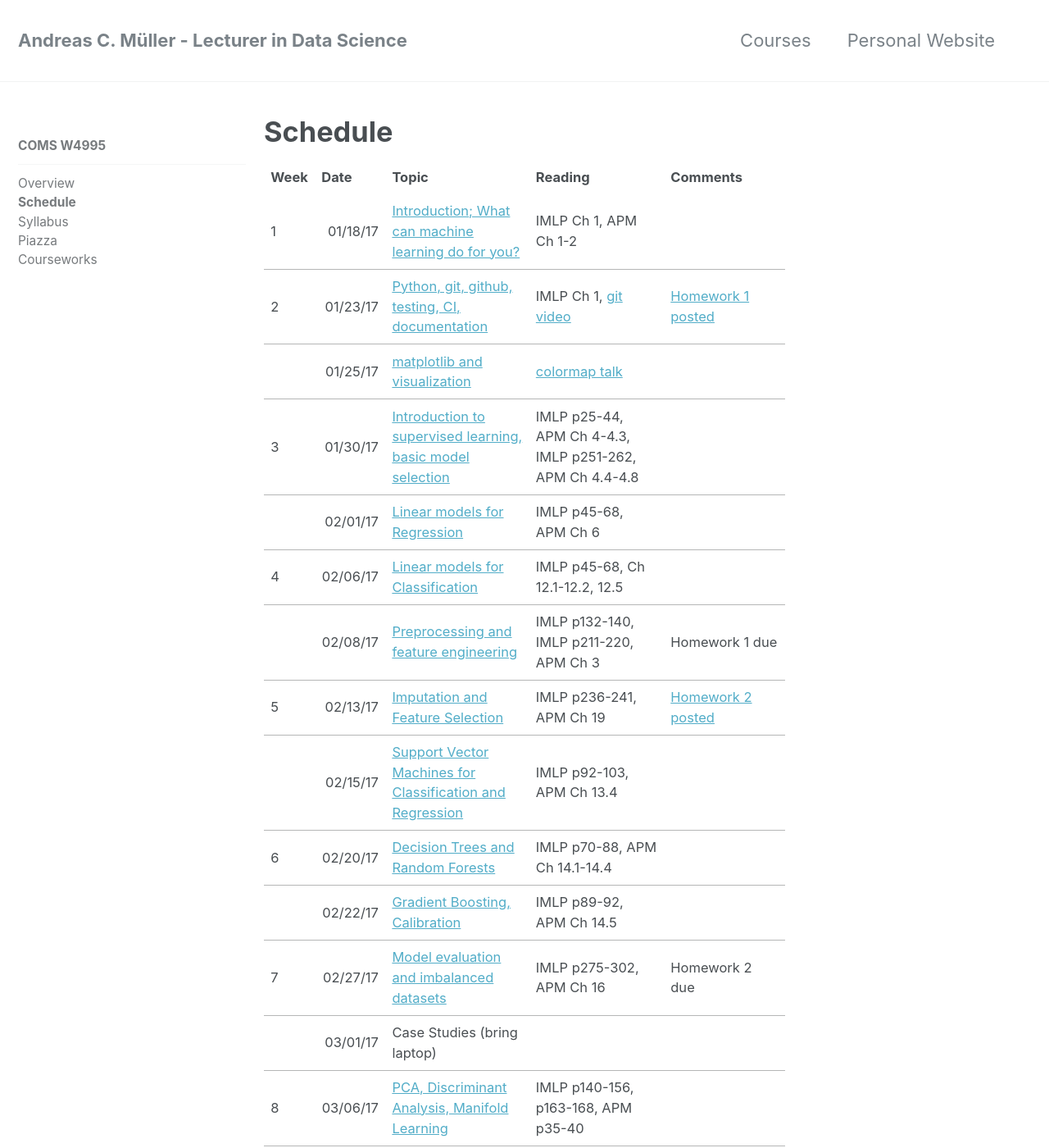
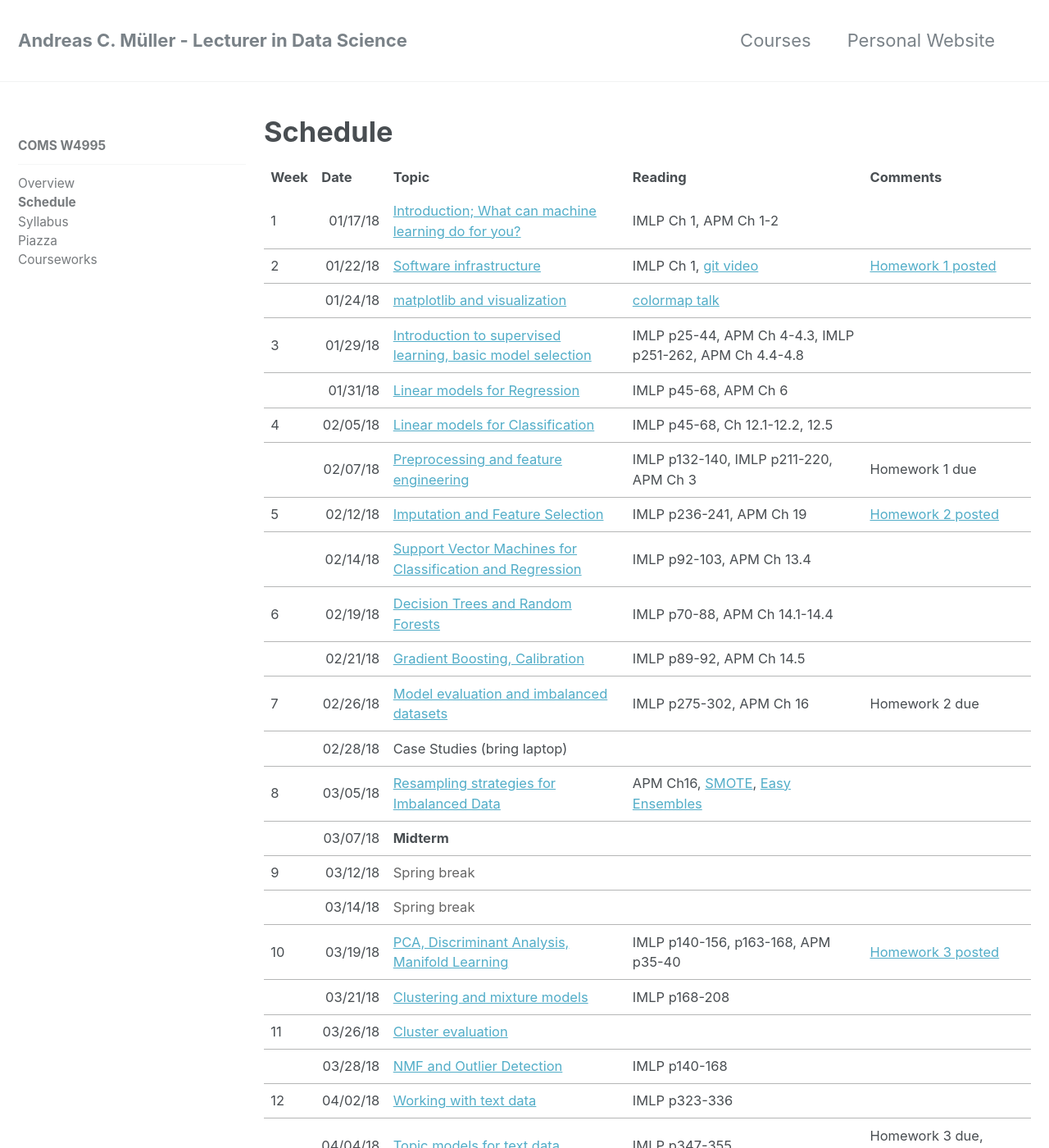
Before and after one commit to amueller/columbia-website, a Jekyll site: the page built from _comsw4995s18/lectures.md, in a window 1280 px wide and 1400 px high. Shown: the whole window at 82% size. Built offline with Jekyll 4.4.1, drawn with Linux system fonts in a browser that asks for light colours; some of the changed text lies outside the part shown.

Commit message:
strip links, fix dates for schedule, add custom CSS for schedule width

```diff
--- a/_comsw4995s18/lectures.md
+++ b/_comsw4995s18/lectures.md
@@ -21,211 +22,211 @@ sidebar:
     </tr>
 	<tr>
 		<td>1</td>
-		<td align="right" sdval="42753" sdnum="1033;0;MM/DD/YY">01/18/17</td>
-		<td><a href="https://github.com/amueller/applied_ml_spring_2017/raw/master/slides/aml-01-011817_notes.pdf">Introduction; What can machine learning do for you?</a></td>
+		<td align="right" sdval="42753" sdnum="1033;0;MM/DD/YY">01/17/18</td>
+		<td><a href="#">Introduction; What can machine learning do for you?</a></td>
 		<td>IMLP Ch 1, APM Ch 1-2</td>
 		<td><br></td>
 	</tr>
 	<tr>
 		<td>2</td>
-		<td align="right" sdval="42758" sdnum="1033;0;MM/DD/YY">01/23/17</td>
-		<td><a href="https://github.com/amueller/applied_ml_spring_2017/raw/master/slides/aml-02-012317_notes.pdf">Python, git, github, testing, CI, documentation</a></td>
+		<td align="right" sdval="42758" sdnum="1033;0;MM/DD/YY">01/22/18</td>
+		<td><a href="#">Software infrastructure</a></td>
 		<td>IMLP Ch 1, <a href="https://www.youtube.com/watch?v=1ffBJ4sVUb4">git video</a></td>
-		<td><a href="https://github.com/amueller/applied_ml_spring_2017/raw/master/homeworks/HomeworkI.pdf">Homework 1 posted</a></td>
+		<td><a href="#">Homework 1 posted</a></td>
 	</tr>
 	<tr>
 		<td><br></td>
-		<td align="right" sdval="42760" sdnum="1033;0;MM/DD/YY">01/25/17</td>
-		<td><a href="https://github.com/amueller/applied_ml_spring_2017/raw/master/slides/aml-03-012517_notes.pdf">matplotlib and visualization</a></td>
+		<td align="right" sdval="42760" sdnum="1033;0;MM/DD/YY">01/24/18</td>
+		<td><a href="#">matplotlib and visualization</a></td>
 		<td><a href="https://www.youtube.com/watch?v=xAoljeRJ3lU">colormap talk</a></td>
 		<td><br></td>
 	</tr>
 	<tr>
 		<td>3</td>
-		<td align="right" sdval="42765" sdnum="1033;0;MM/DD/YY">01/30/17</td>
-		<td><a href="https://github.com/amueller/applied_ml_spring_2017/raw/master/slides/aml-04-013017_notes.pdf">Introduction to supervised learning, basic model selection</a></td>
+		<td align="right" sdval="42765" sdnum="1033;0;MM/DD/YY">01/29/18</td>
+		<td><a href="#">Introduction to supervised learning, basic model selection</a></td>
 		<td>IMLP p25-44, APM Ch 4-4.3, IMLP p251-262, APM Ch 4.4-4.8</td>
 		<td><br></td>
 	</tr>
 	<tr>
 		<td><br></td>
-		<td align="right" sdval="42767" sdnum="1033;0;MM/DD/YY">02/01/17</td>
-		<td><a href="https://github.com/amueller/applied_ml_spring_2017/raw/master/slides/aml-05-020117_notes.pdf">Linear models for Regression</a></td>
+		<td align="right" sdval="42767" sdnum="1033;0;MM/DD/YY">01/31/18</td>
+		<td><a href="#">Linear models for Regression</a></td>
 		<td>IMLP p45-68, APM Ch 6</td>
 		<td><br></td>
 	</tr>
 	<tr>
 		<td>4</td>
-		<td align="right" sdval="42772" sdnum="1033;0;MM/DD/YY">02/06/17</td>
-		<td><a href="https://github.com/amueller/applied_ml_spring_2017/raw/master/slides/aml-06-020617.pdf">Linear models for Classification</a></td>
+		<td align="right" sdval="42772" sdnum="1033;0;MM/DD/YY">02/05/18</td>
+		<td><a href="#">Linear models for Classification</a></td>
 		<td>IMLP p45-68,  Ch 12.1-12.2, 12.5</td>
 		<td></td>
 	</tr>
 	<tr>
 		<td><br></td>
-		<td align="right" sdval="42774" sdnum="1033;0;MM/DD/YY">02/08/17</td>
-		<td><a href="https://github.com/amueller/applied_ml_spring_2017/raw/master/slides/aml-07-020817_notes.pdf">Preprocessing and feature engineering</a></td>
+		<td align="right" sdval="42774" sdnum="1033;0;MM/DD/YY">02/07/18</td>
+		<td><a href="#">Preprocessing and feature engineering</a></td>
 		<td>IMLP p132-140, IMLP p211-220, APM Ch 3</td>
 		<td>Homework 1 due</td>
 	</tr>
 	<tr>
 		<td>5</td>
-		<td align="right" sdval="42779" sdnum="1033;0;MM/DD/YY">02/13/17</td>
-		<td><a href="https://github.com/amueller/applied_ml_spring_2017/raw/master/slides/aml-08-021317_notes.pdf">Imputation and Feature Selection</a></td>
+		<td align="right" sdval="42779" sdnum="1033;0;MM/DD/YY">02/12/18</td>
+		<td><a href="#">Imputation and Feature Selection</a></td>
 		<td>IMLP p236-241, APM Ch 19</td>
-		<td><a href="https://docs.google.com/document/d/1EHyWR-GZfwK5a9JJc_nFy3yvVofA11cMjvH7vXE6JH0/edit?usp=sharing">Homework 2 posted</a></td>
+		<td><a href="#">Homework 2 posted</a></td>
 	</tr>
 	<tr>
 		<td><br></td>
-		<td align="right" sdval="42781" sdnum="1033;0;MM/DD/YY">02/15/17</td>
-		<td><a href="https://github.com/amueller/applied_ml_spring_2017/raw/master/slides/aml-09-021517_notes.pdf">Support Vector Machines for Classification and Regression</a></td>
+		<td align="right" sdval="42781" sdnum="1033;0;MM/DD/YY">02/14/18</td>
+		<td><a href="#">Support Vector Machines for Classification and Regression</a></td>
 		<td>IMLP p92-103, APM Ch 13.4</td>
 		<td><br></td>
 	</tr>
 	<tr>
 		<td>6</td>
-		<td align="right" sdval="42786" sdnum="1033;0;MM/DD/YY">02/20/17</td>
-		<td><a href="https://github.com/amueller/applied_ml_spring_2017/raw/master/slides/aml-10-022017_notes.pdf">Decision Trees and Random Forests</a></td>
+		<td align="right" sdval="42786" sdnum="1033;0;MM/DD/YY">02/19/18</td>
+		<td><a href="#">Decision Trees and Random Forests</a></td>
 		<td>IMLP p70-88, APM Ch 14.1-14.4</td>
 		<td><br></td>
 	</tr>
 	<tr>
 		<td><br></td>
-		<td align="right" sdval="42788" sdnum="1033;0;MM/DD/YY">02/22/17</td>
-		<td><a href="https://github.com/amueller/applied_ml_spring_2017/raw/master/slides/aml-11-022217_notes.pdf">Gradient Boosting, Calibration</a></td>
+		<td align="right" sdval="42788" sdnum="1033;0;MM/DD/YY">02/21/18</td>
+		<td><a href="#">Gradient Boosting, Calibration</a></td>
 		<td>IMLP p89-92, APM Ch 14.5</td>
 		<td><br></td>
 	</tr>
 	<tr>
 		<td>7</td>
-		<td align="right" sdval="42793" sdnum="1033;0;MM/DD/YY">02/27/17</td>
-		<td><a href="https://github.com/amueller/applied_ml_spring_2017/raw/master/slides/aml-12-022717.pdf">Model evaluation and imbalanced datasets</a></td>
+		<td align="right" sdval="42793" sdnum="1033;0;MM/DD/YY">02/26/18</td>
+		<td><a href="#">Model evaluation and imbalanced datasets</a></td>
 		<td>IMLP p275-302, APM Ch 16</td>
 		<td>Homework 2 due</td>
 	</tr>
 	<tr>
 		<td><br></td>
-		<td align="right" sdval="42795" sdnum="1033;0;MM/DD/YY">03/01/17</td>
+		<td align="right" sdval="42795" sdnum="1033;0;MM/DD/YY">02/28/18</td>
 		<td>Case Studies (bring laptop)</td>
 		<td></td>
 		<td><br></td>
 	</tr>
 	<tr>
 		<td>8</td>
-		<td align="right" sdval="42800" sdnum="1033;0;MM/DD/YY">03/06/17</td>
-		<td><a href="https://github.com/amueller/applied_ml_spring_2017/raw/master/slides/aml-14-030617.pdf">PCA, Discriminant Analysis, Manifold Learning</a></td>
-		<td>IMLP p140-156, p163-168, APM p35-40</td>
+		<td align="right" sdval="42800" sdnum="1033;0;MM/DD/YY">03/05/18</td>
+        <td><a href="#">Resampling strategies for Imbalanced Data</a><br></td>
+        <td>APM Ch16, <a href="https://www.jair.org/media/953/live-953-2037-jair.pdf">SMOTE</a>, <a href="http://cs.nju.edu.cn/zhouzh/zhouzh.files/publication/tsmcb09.pdf">Easy Ensembles</a></td>
 		<td></td>
 	</tr>
 	<tr>
 		<td><br></td>
-		<td align="right" sdval="42802" sdnum="1033;0;MM/DD/YY">03/08/17</td>
+		<td align="right" sdval="42802" sdnum="1033;0;MM/DD/YY">03/07/18</td>
 		<td><b>Midterm</b></td>
 		<td><br></td>
 		<td><br></td>
 	</tr>
 	<tr>
 		<td>9</td>
-		<td align="right" sdval="42807" sdnum="1033;0;MM/DD/YY">03/13/17</td>
+		<td align="right" sdval="42807" sdnum="1033;0;MM/DD/YY">03/12/18</td>
 		<td><font color="#666666">Spring break</font></td>
 		<td><br></td>
 		<td><br></td>
 	</tr>
 	<tr>
 		<td><br></td>
-		<td align="right" sdval="42809" sdnum="1033;0;MM/DD/YY">03/15/17</td>
+		<td align="right" sdval="42809" sdnum="1033;0;MM/DD/YY">03/14/18</td>
 		<td><font color="#666666">Spring break</font></td>
 		<td><br></td>
 		<td><br></td>
 	</tr>
 	<tr>
 		<td>10</td>
-		<td align="right" sdval="42814" sdnum="1033;0;MM/DD/YY">03/20/17</td>
-        <td><a href="https://github.com/amueller/applied_ml_spring_2017/raw/master/slides/aml-15-032017.pdf">Resampling strategies for Imbalanced Data</a><br></td>
-        <td>APM Ch16, <a href="https://www.jair.org/media/953/live-953-2037-jair.pdf">SMOTE</a>, <a href="http://cs.nju.edu.cn/zhouzh/zhouzh.files/publication/tsmcb09.pdf">Easy Ensembles</a></td>
-        <td><a href="https://docs.google.com/a/columbia.edu/document/d/1DAGu-Obb2tAT23IxdV9-ujm3N6-xZnIECK96N-oJRck/edit?usp=sharing">Homework 3 posted</a></td>
+		<td align="right" sdval="42814" sdnum="1033;0;MM/DD/YY">03/19/18</td>
+		<td><a href="#">PCA, Discriminant Analysis, Manifold Learning</a></td>
+		<td>IMLP p140-156, p163-168, APM p35-40</td>
+        <td><a href="#">Homework 3 posted</a></td>
 	</tr>
 	<tr>
 		<td><br></td>
-		<td align="right" sdval="42816" sdnum="1033;0;MM/DD/YY">03/22/17</td>
-		<td><a href="https://github.com/amueller/applied_ml_spring_2017/raw/master/slides/aml-16-032217.pdf">Clustering and mixture models</a></td>
+		<td align="right" sdval="42816" sdnum="1033;0;MM/DD/YY">03/21/18</td>
+		<td><a href="#">Clustering and mixture models</a></td>
 		<td>IMLP p168-208</td>
 		<td><br></td>
 	</tr>
 	<tr>
 		<td>11</td>
-		<td align="right" sdval="42821" sdnum="1033;0;MM/DD/YY">03/27/17</td>
-		<td><a href="https://github.com/amueller/applied_ml_spring_2017/raw/master/slides/aml-17-032717.pdf">Cluster evaluation</a></td>
+		<td align="right" sdval="42821" sdnum="1033;0;MM/DD/YY">03/26/18</td>
+		<td><a href="#">Cluster evaluation</a></td>
 		<td></td>
 		<td><br></td>
 	</tr>
 	<tr>
 		<td><br></td>
-		<td align="right" sdval="42823" sdnum="1033;0;MM/DD/YY">03/29/17</td>
-		<td><a href="https://github.com/amueller/applied_ml_spring_2017/raw/master/slides/aml-18-032917.pdf">NMF and Outlier Detection</a></td>
+		<td align="right" sdval="42823" sdnum="1033;0;MM/DD/YY">03/28/18</td>
+		<td><a href="#">NMF and Outlier Detection</a></td>
 		<td>IMLP p140-168</td>
 		<td><br></td>
 	</tr>
 	<tr>
 		<td>12</td>
-		<td align="right" sdval="42828" sdnum="1033;0;MM/DD/YY">04/03/17</td>
-		<td><a href="https://github.com/amueller/applied_ml_spring_2017/raw/master/slides/aml-19-040317.pdf">Working with text data</a></td>
+		<td align="right" sdval="42828" sdnum="1033;0;MM/DD/YY">04/02/18</td>
+		<td><a href="#">Working with text data</a></td>
 		<td>IMLP p323-336</td>
 		<td></td>
 	</tr>
 	<tr>
 		<td><br></td>
-		<td align="right" sdval="42830" sdnum="1033;0;MM/DD/YY">04/05/17</td>
-		<td><a href="https://github.com/amueller/applied_ml_spring_2017/raw/master/slides/aml-20-040517_notes.pdf">Topic models for text data</a></td>
+		<td align="right" sdval="42830" sdnum="1033;0;MM/DD/YY">04/04/18</td>
+		<td><a href="#">Topic models for text data</a></td>
 		<td>IMLP p347-355</td>
-		<td>Homework 3 due, <a href="https://docs.google.com/document/d/1EhETMeCozeVGhlKW-IcgdPew-k60eGE4M0NQNaRVIVg/edit?usp=sharing">Homework 4 posted</a></td>
+		<td>Homework 3 due, <a href="#">Homework 4 posted</a></td>
 	</tr>
 	<tr>
 		<td>13</td>
-		<td align="right" sdval="42835" sdnum="1033;0;MM/DD/YY">04/10/17</td>
-		<td><a href="https://github.com/amueller/applied_ml_spring_2017/raw/master/slides/aml-21-041017_notes.pdf">Word and document embeddings</a></td>
+		<td align="right" sdval="42835" sdnum="1033;0;MM/DD/YY">04/09/18</td>
+		<td><a href="#">Word and document embeddings</a></td>
 		<td><a href="https://papers.nips.cc/paper/5021-distributed-representations-of-words-and-phrases-and-their-compositionality.pdf">Mikolov 2013a</a>, <a href="http://www.aclweb.org/anthology/N13-1090">Mikolov 2013b</a>,
         <a href="https://github.com/RaRe-Technologies/gensim/blob/develop/docs/notebooks/word2vec.ipynb">gensim word2vec</a></td>
 		<td></td>
 	</tr>
 	<tr>
 		<td><br></td>
-		<td align="right" sdval="42837" sdnum="1033;0;MM/DD/YY">04/12/17</td>
-		<td><a href="https://github.com/amueller/applied_ml_spring_2017/raw/master/slides/aml-22-041217_notes.pdf">Neural Networks</a></td>
+		<td align="right" sdval="42837" sdnum="1033;0;MM/DD/YY">04/11/18</td>
+		<td><a href="#">Neural Networks</a></td>
 		<td>IMLP p104-109, <a href="http://www.deeplearningbook.org/contents/mlp.html">DL Ch 6</a>, <a href="http://www.deeplearningbook.org/contents/regularization.html">Ch 7.8</a></td>
 		<td><br></td>
 	</tr>
 	<tr>
 		<td>14</td>
-		<td align="right" sdval="42842" sdnum="1033;0;MM/DD/YY">04/17/17</td>
-		<td><a href="https://github.com/amueller/applied_ml_spring_2017/raw/master/slides/aml-23-041717_notes.pdf">Convolutional neural networks for image classification</a></td>
+		<td align="right" sdval="42842" sdnum="1033;0;MM/DD/YY">04/16/18</td>
+		<td><a href="#">Convolutional neural networks for image classification</a></td>
 		<td><a href="http://www.deeplearningbook.org/contents/regularization.html">DL Ch 7.12</a>, <a href="http://www.deeplearningbook.org/contents/convnets.html">Ch 9</a>, <a href="https://keras.io/">keras docs</a></td>
-		<td>Homework 4 due, <a href="https://docs.google.com/a/columbia.edu/document/d/1L-VoM88gJ1avThtdWuHHA3K8TpvvIn1jQiXZYt0UCSM/edit?usp=sharing">Homework 5 posted</a></td>
+		<td>Homework 4 due, <a href="#">Homework 5 posted</a></td>
 	</tr>
 	<tr>
 		<td><br></td>
-		<td align="right" sdval="42844" sdnum="1033;0;MM/DD/YY">04/19/17</td>
-		<td><a href="https://github.com/amueller/applied_ml_spring_2017/raw/master/slides/aml-24-041917_notes.pdf">Even more neural networks</a></td>
+		<td align="right" sdval="42844" sdnum="1033;0;MM/DD/YY">04/18/18</td>
+		<td><a href="#">Even more neural networks</a></td>
 		<td><a href="http://www.deeplearningbook.org/contents/convnets.html">DL Ch 9</a><a href="http://cs231n.github.io/">Stanford CNN course notes, Module 2</a></td>
 		<td><br></td>
 	</tr>
 	<tr>
 		<td>15</td>
-		<td align="right" sdval="42849" sdnum="1033;0;MM/DD/YY">04/24/17</td>
+		<td align="right" sdval="42849" sdnum="1033;0;MM/DD/YY">04/23/18</td>
 		<td>Time series data</td>
 		<td><br></td>
 		<td><br></td>
 	</tr>
 	<tr>
 		<td><br></td>
-		<td align="right" sdval="42851" sdnum="1033;0;MM/DD/YY">04/26/17</td>
+		<td align="right" sdval="42851" sdnum="1033;0;MM/DD/YY">04/25/18</td>
 		<td>Machine Learning in Production, HW 4</td>
-		<td><a href="https://raw.githubusercontent.com/amueller/applied_ml_spring_2017/master/homeworks/homework4/vision_zero_analysis.ipynb">HW 4 solution</a>IMLP Ch 8, HICC</td>
-		<td>Homework 5 due [MOVED TO SATURDAY 04/29/17 4pm]</td>
+		<td>IMLP Ch 8, HICC</td>
+		<td>Homework 5 due</td>
 	</tr>
 	<tr>
 		<td>16</td>
-		<td align="right" sdval="42856" sdnum="1033;0;MM/DD/YY">05/01/17</td>
+		<td align="right" sdval="42856" sdnum="1033;0;MM/DD/YY">04/30/18</td>
 		<td><b>Second Exam</b></td>
 		<td><br></td>
 		<td><br></td>
--- /dev/null
+++ b/_layouts/schedule.html
@@ -0,0 +1,92 @@
+---
+layout: default
+---
+
+{% if page.header.overlay_color or page.header.overlay_image or page.header.image %}
+  {% include page__hero.html %}
+{% elsif page.header.video.id and page.header.video.provider %}
+  {% include page__hero_video.html %}
+{% endif %}
+
+{% if page.url != "/" and site.breadcrumbs %}
+  {% unless paginator %}
+    {% include breadcrumbs.html %}
+  {% endunless %}
+{% endif %}
+
+<div id="main" role="main">
+  {% include sidebar.html %}
+
+  <article class="page" id="schedule" itemscope itemtype="http://schema.org/CreativeWork">
+    {% if page.title %}<meta itemprop="headline" content="{{ page.title | markdownify | strip_html | strip_newlines | escape_once }}">{% endif %}
+    {% if page.excerpt %}<meta itemprop="description" content="{{ page.excerpt | markdownify | strip_html | strip_newlines | escape_once }}">{% endif %}
+    {% if page.date %}<meta itemprop="datePublished" content="{{ page.date | date: "%B %d, %Y" }}">{% endif %}
+    {% if page.last_modified_at %}<meta itemprop="dateModified" content="{{ page.last_modified_at | date: "%B %d, %Y" }}">{% endif %}
+
+    <div class="page__inner-wrap">
+      {% unless page.header.overlay_color or page.header.overlay_image %}
+        <header>
+          {% if page.title %}<h1 class="page__title" itemprop="headline">{{ page.title | markdownify | remove: "<p>" | remove: "</p>" }}</h1>{% endif %}
+          {% if page.read_time %}
+            <p class="page__meta"><i class="fa fa-clock-o" aria-hidden="true"></i> {% include read-time.html %}</p>
+          {% endif %}
+        </header>
+      {% endunless %}
+
+      <section class="page__content" itemprop="text">
+        {% if page.toc %}
+          <aside class="sidebar__right">
+            <nav class="toc">
+              <header><h4 class="nav__title"><i class="fa fa-{{ page.toc_icon | default: 'file-text' }}"></i> {{ page.toc_label | default: site.data.ui-text[site.locale].toc_label }}</h4></header>
+              {% include toc.html sanitize=true html=content h_min=2 h_max=3 class="toc__menu" %}
+            </nav>
+          </aside>
+        {% endif %}
+        {{ content }}
+        {% if page.link %}<div><a href="{{ page.link }}" class="btn btn--primary">{{ site.data.ui-text[site.locale].ext_link_label | default: "Direct Link" }}</a></div>{% endif %}
+      </section>
+
+      <footer class="page__meta">
+        {% if site.data.ui-text[site.locale].meta_label %}
+          <h4 class="page__meta-title">{{ site.data.ui-text[site.locale].meta_label }}</h4>
+        {% endif %}
+        {% include page__taxonomy.html %}
+        {% if page.last_modified_at %}
+          <p class="page__date"><strong><i class="fa fa-fw fa-calendar" aria-hidden="true"></i> {{ site.data.ui-text[site.locale].date_label | default: "Updated:" }}</strong> <time datetime="{{ page.last_modified_at | date: "%Y-%m-%d" }}">{{ page.last_modified_at | date: "%B %d, %Y" }}</time></p>
+        {% elsif page.date %}
+          <p class="page__date"><strong><i class="fa fa-fw fa-calendar" aria-hidden="true"></i> {{ site.data.ui-text[site.locale].date_label | default: "Updated:" }}</strong> <time datetime="{{ page.date | date_to_xmlschema }}">{{ page.date | date: "%B %d, %Y" }}</time></p>
+        {% endif %}
+      </footer>
+
+      {% if page.share %}{% include social-share.html %}{% endif %}
+
+      {% include post_pagination.html %}
+    </div>
+
+    {% if jekyll.environment == 'production' and site.comments.provider and page.comments %}
+      {% include comments.html %}
+    {% endif %}
+  </article>
+
+  {% comment %}<!-- only show related on a post page when `related: true` -->{% endcomment %}
+  {% if page.id and page.related and site.related_posts.size > 0 %}
+    <div class="page__related">
+      <h4 class="page__related-title">{{ site.data.ui-text[site.locale].related_label | default: "You May Also Enjoy" }}</h4>
+      <div class="grid__wrapper">
+        {% for post in site.related_posts limit:4 %}
+          {% include archive-single.html type="grid" %}
+        {% endfor %}
+      </div>
+    </div>
+  {% comment %}<!-- otherwise show recent posts if no related when `related: true` -->{% endcomment %}
+  {% elsif page.id and page.related %}
+    <div class="page__related">
+      <h4 class="page__related-title">{{ site.data.ui-text[site.locale].related_label | default: "You May Also Enjoy" }}</h4>
+      <div class="grid__wrapper">
+        {% for post in site.posts limit:4 %}
+          {% include archive-single.html type="grid" %}
+        {% endfor %}
+      </div>
+    </div>
+  {% endif %}
+</div>
--- a/_sass/minimal-mistakes/_page.scss
+++ b/_sass/minimal-mistakes/_page.scss
@@ -51,6 +51,20 @@
       clear: both;
     }
   }
+}
+
+#schedule{
+  @include breakpoint($large) {
+    float: right;
+    width: calc(100% - #{$right-sidebar-width-narrow});
+    padding-right: 0px;
+  }
+
+  @include breakpoint($x-large) {
+    width: calc(100% - #{$right-sidebar-width});
+    padding-right: 0px;
+  }
+
 }
 
 .page__title {
```
Also changed, not shown: other parts of _comsw4995s18/lectures.md (+1 -0 lines).
